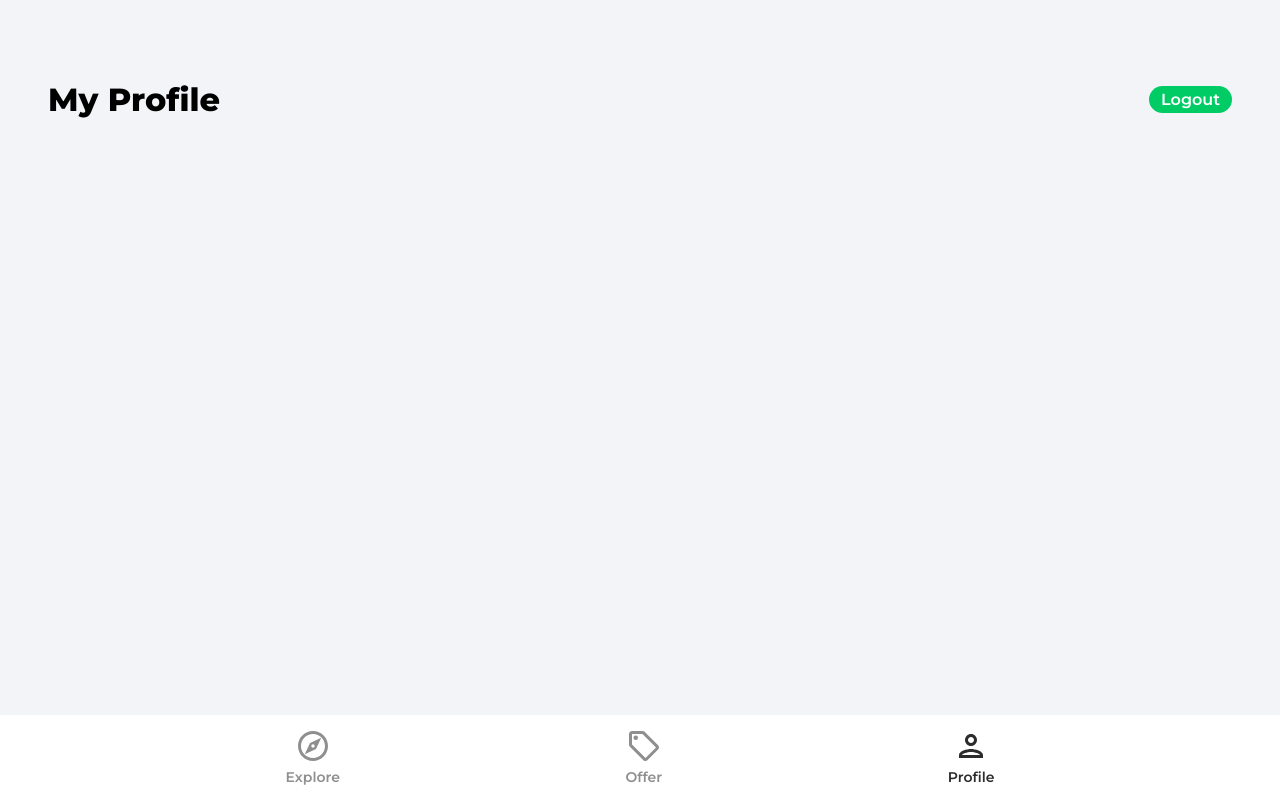
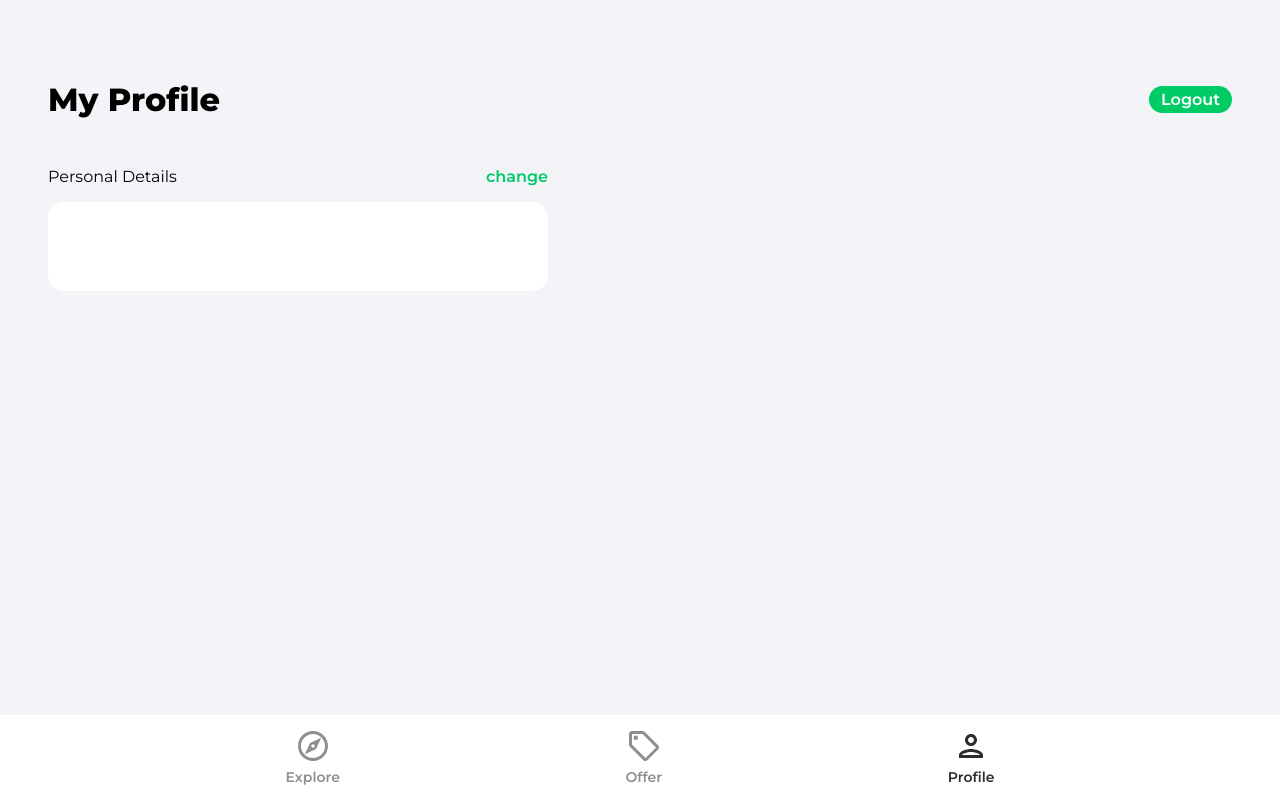
Before and after one commit to kkata/house-marketplace, a React (Create React App) app: page /profile in a window 1280 px wide. Built offline with nearby package versions, Linux system fonts and the light colour scheme; no server answers.

Commit message:
display and update user details

```diff
--- a/src/pages/Profile.tsx
+++ b/src/pages/Profile.tsx
@@ -1,12 +1,21 @@
-import { useState } from "react";
-import { getAuth } from "firebase/auth";
-import { useNavigate } from "react-router-dom";
+import { useState, useEffect, ReactHTMLElement } from "react";
+import { getAuth, updateProfile } from "firebase/auth";
+import { updateDoc, doc } from "firebase/firestore";
+import { db } from "../firebase.config";
+import { useNavigate, Link } from "react-router-dom";
+import { toast } from "react-toastify";
+
+type formDataType = {
+  name: string;
+  email: string;
+};
 
 export const Profile = () => {
   const auth = getAuth();
-  const [formData, setFormData] = useState({
-    name: auth.currentUser?.displayName,
-    email: auth.currentUser?.email,
+  const [changeDetails, setChangeDetails] = useState(false);
+  const [formData, setFormData] = useState<formDataType>({
+    name: auth.currentUser?.displayName || "",
+    email: auth.currentUser?.email || "",
   });
 
   const { name, email } = formData;
@@ -18,6 +27,30 @@ export const Profile = () => {
     navigate("/");
   };
 
+  const onSubmit = async () => {
+    try {
+      if (!auth.currentUser) return alert("User not logged in");
+      if (auth.currentUser.displayName !== name) {
+        // Update display name in firebase
+        await updateProfile(auth.currentUser, { displayName: name });
+
+        // Update in firestore
+        const userRef = doc(db, "users", auth.currentUser.uid);
+        await updateDoc(userRef, { displayName: name });
+      }
+    } catch (error) {
+      toast.error("Could not update profile details");
+    }
+  };
+
+  const onChange = (e: React.FormEvent<HTMLInputElement>) => {
+    const element = e.currentTarget || e.target; // HELP: Is this O.K.?
+    setFormData((prevState) => ({
+      ...prevState,
+      [element.id]: element.value,
+    }));
+  };
+
   return (
     <div className="profile">
       <header className="profileHeader">
@@ -26,6 +59,42 @@ export const Profile = () => {
           Logout
         </button>
       </header>
+
+      <main>
+        <div className="profileDetailsHeader">
+          <p className="profileDetailsText">Personal Details</p>
+          <p
+            className="changePersonalDetails"
+            onClick={() => {
+              changeDetails && onSubmit();
+              setChangeDetails((prevState) => !prevState);
+            }}
+          >
+            {changeDetails ? "done" : "change"}
+          </p>
+        </div>
+
+        <div className="profileCard">
+          <form>
+            <input
+              type="text"
+              id="name"
+              className={!changeDetails ? "profileName" : "profileNameActive"}
+              disabled={!changeDetails}
+              value={name}
+              onChange={onChange}
+            />
+            <input
+              type="text"
+              id="email"
+              className={!changeDetails ? "profileEmail" : "profileEmailActive"}
+              disabled={!changeDetails}
+              value={email}
+              onChange={onChange}
+            />
+          </form>
+        </div>
+      </main>
     </div>
   );
 };
```
